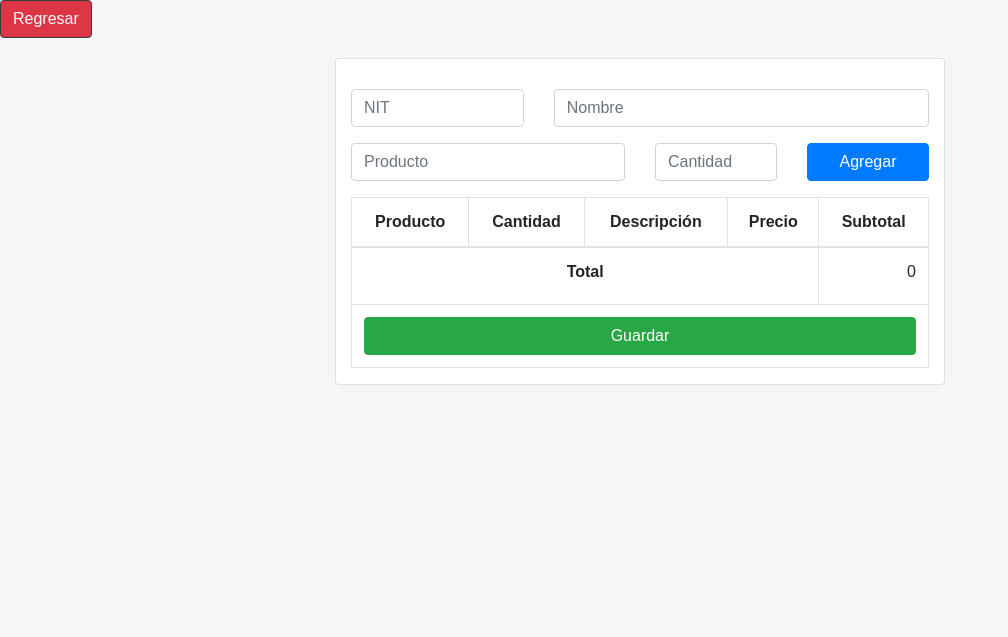
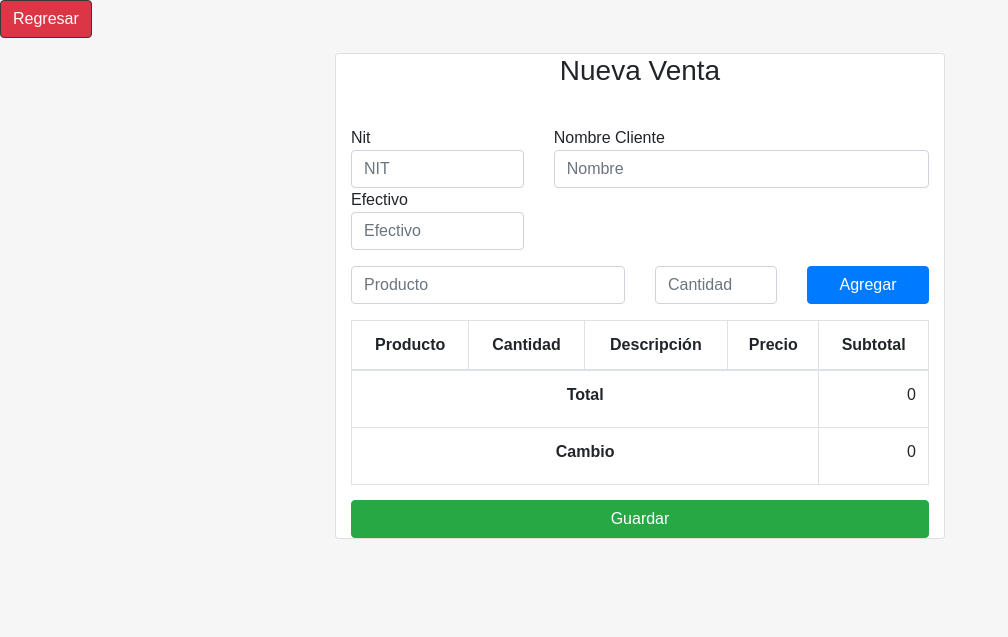
Before and after one commit to MarcosCastillo7/Pventa, a Node server app: page /ventas/factura in a window 1280 px wide. Shown: the part 56-693 px from the top of the page, without its empty margins (0-1008 px from the left). Run offline with Node 20, Linux system fonts and the light colour scheme; the visitor is signed in with stand-in values (Sample User, id 1); tables that the repository leaves empty hold one stand-in row (Sample ...); some libraries are stand-ins or nearby versions.

Commit message:
ventas.js y factura.hbs

```diff
--- a/src/routes/ventas.js
+++ b/src/routes/ventas.js
@@ -10,10 +10,7 @@ router.get('/factura', isLoggedIn, async (req, res) => {
 router.post('/factura', isLoggedIn, async (req, res) => {
     let { cliente, nit, total, detalle } = req.body;
 
-    if(detalle.length===0){
-        req.flash("Datos vacios");
-        res.json("false");
-    }
+    console.log(detalle);
 
     const ventas = {
         user_id: req.user.id,
@@ -26,7 +23,6 @@ router.post('/factura', isLoggedIn, async (req, res) => {
 
     await quitarProducto(detalle, respuesta.insertId);
 
-
     console.log("FINAL :V");
 
     req.flash('success', 'guardado correctamente');
@@ -37,7 +33,7 @@ let quitarProducto = (detalle, idVenta) => {
 
     const promesas = detalle.map((element) => {
         return new Promise(async (resolve) => {
-            let { id: id_producto } = element;
+            let { id_producto } = element;
 
             delete element.id;
             element.venta_id = idVenta;
@@ -69,53 +65,77 @@ router.get('/productos', isLoggedIn, async (req, res) => {
 })
 
 router.get('/', isLoggedIn, async (req, res) => {
-    let mes=await ventasMes(null);
-    res.render('ventas/ListVentas', { 'ventas':mes.ventas,'total': mes.total, 'fecha':mes.date});
-});
+    let mes = await ventasMes(null);
+    res.render('ventas/ListVentas', { 'ventas': mes.ventas, 'total': mes.total, 'fecha': mes.date });
+})
 
-router.post('/',isLoggedIn,async(req,res)=>{
-    let {date}= req.body;
+router.post('/', isLoggedIn, async (req, res) => {
+    let { date } = req.body;
 
-    objeto={
+    objeto = {
         mes: parseInt(date.slice(-2)),
         anio: parseInt(date.slice(0, 4))
     }
-    let mes= await ventasMes(objeto);
-    console.log(mes)
-    res.render('ventas/ListVentas',{'ventas':mes.ventas,'total': mes.total, 'fecha':mes.date})
+    let mes = await ventasMes(objeto);
+
+    res.render('ventas/ListVentas', { 'ventas': mes.ventas, 'total': mes.total, 'fecha': mes.date })
 })
 
-router.get('/:id',isLoggedIn, async(req,res)=>{
-    const detalle= await pool.query('Select * from detalle where venta_id=?',req.params.id);
-    res.render('ventas/detalle',{detalle});
+router.get('/:id', isLoggedIn, async (req, res) => {
+    const detalle = await detalleVenta(req.params.id);
+    res.render('ventas/detalle', { detalle });
 })
 
+let ventasMes = async (date = null) => {
 
-let ventasMes=async(date=null)=>{
-
-    if(date===null){
+    if (date === null) {
         var f = new Date();
         console.log(f)
-        date={
-            mes:f.getMonth()+1,
-            anio:f.getFullYear()
+        date = {
+            mes: f.getMonth() + 1,
+            anio: f.getFullYear()
         }
     }
 
     const ventas = await pool.query(`select * from ventas where MONTH(created_at)=${date.mes} and YEAR(created_at)=${date.anio}  order by created_at desc`);
-    const response= await pool.query(`select sum(total) as total from ventas where MONTH(created_at)= ${date.mes} and YEAR(created_at)= ${date.anio} order by total`);
+    const response = await pool.query(`select sum(total) as total from ventas where MONTH(created_at)= ${date.mes} and YEAR(created_at)= ${date.anio} order by total`);
 
-    if(response[0].total===null){
-        response[0].total=0;
+    if (response[0].total === null) {
+        response[0].total = 0;
     }
 
-    totalMes={
+    totalMes = {
         ventas,
-        total:response[0].total.toFixed(2),
-        date: date.anio+'-'+('0'+date.mes).slice(-2)
+        total: response[0].total.toFixed(2),
+        date: date.anio + '-' + ('0' + date.mes).slice(-2)
     }
 
     return totalMes
 }
 
+let detalleVenta = async (id) => {
+    return await pool.query('Select * from detalle where venta_id=?', id);
+}
+
+
+//EN proceso :V
+/* router.get('/imprimir/listado/:date', async (req, res) => {
+    const date = req.params.date;
+
+    objeto = {
+        mes: parseInt(date.slice(-2)),
+        anio: parseInt(date.slice(0, 4))
+    }
+    let mes = await ventasMes(objeto);
+
+    for (let element of mes.ventas) {
+        element.detalle = await detalleVenta(element.id);
+    }
+
+
+
+    res.render('ventas/imprimirlistado', mes);
+}) */
+
+
 module.exports = router
--- a/src/views/ventas/factura.hbs
+++ b/src/views/ventas/factura.hbs
@@ -1,19 +1,36 @@
 <a href="/profile" class="btn btn-danger border-dark">Regresar</a>
 <div id="message">
 </div>
-<div class="container col-6" style="padding-top: 20px;">
-    <div class="card col">
-        <form style="padding-top:30px;">
+
+<style>
+    #scroll {
+        width: 70%;
+        height: 600px;
+        overflow: scroll;
+    }
+</style>
+
+<div class="container col-6" id="scroll" style="padding-top: 15px;">
+    <div class="card">
+        <h3 align="center">Nueva Venta</h3>
+        <form class="col" style="padding-top:30px;">
             <div class="form-group row">
-                <div class="col">
+                <div class="col"> Nit
                     <input type="text" name="nit" placeholder="NIT" class="form-control">
                 </div>
-                <div class="col-md-8">
+                <div class="col-md-8"> Nombre Cliente
+
                     <input type="text" name="nombre" placeholder="Nombre" class="form-control">
+                </div>
+                <br>
+                <br>
+
+                <div class="col-md-4"> Efectivo
+                    <input type="text" id="text" name="text" placeholder="Efectivo" class="form-control">
                 </div>
             </div>
 
-            <div class="row">
+            <div class="form-group row">
                 <div class="col-md-6">
                     <input type="search" id="buscar" list="productos" placeholder="Producto" class="form-control">
                 </div>
@@ -27,9 +44,9 @@
 
             <datalist id="productos">
             </datalist>
-        </form>
 
-        <table class="table table-bordered mt-3">
+            <div class="table-responsive">
+                <table class="table table-bordered">
                     <thead class="text-center">
                         <tr>
                             <th>Producto</th>
@@ -49,14 +66,25 @@
                             <td class="text-right">
                                 <label id="total">0</label>
                             </td>
+
                         </tr>
                         <tr>
-                    <td colspan="5">
+                            <th class="text-center" colspan="4">Cambio</th>
+                            <td class="text-right">
+                                <label id="efe">0</label>
+                            </td>
+
+                        </tr>
+                        <tr>
+                            {{!-- <td colspan="5">
                                 <input type="button" value="Guardar" id="guardar" class="btn btn-block btn-success">
-                    </td>
+                            </td> --}}
                         </tr>
                     </tfoot>
                 </table>
+                <input type="button" value="Guardar" id="guardar" class="btn btn-block btn-success">
+            </div>
+        </form>
     </div>
 </div>
 
@@ -64,9 +92,10 @@
     var factura;
     var detalle = [];
     var productos = document.getElementById('productos');
-    var seleccionado;
+    var seleccionado = 0;
     var fila;
     var total = 0;
+    var efe = 0;
     var listado = [];
     var cadena = "";
 
@@ -77,21 +106,18 @@
         console.log("valor:", val);
         seleccionado = $('#productos').find(`option[value="${val}"]`).data('name');
         $('#cantidad').attr('max', listado[seleccionado].unidades);
+
     })
-
 
     async function verProductos() {
         let res = await fetch('/ventas/productos');
         listado = await res.json();
-
         listado.forEach((item, i) => {
-            cadena += `<option data-name="${i}"  value="${item.title}" />`;
+            cadena += `<option data-name="${i}"  value="${item.title}" class="sel" />`;
         })
-
         //Agrega todos los productos para que los puedan ver desde el cuadro de busqueda
         productos.innerHTML = cadena;
     }
-
     function message(cadena) {
         let mensaje = `<div class="row">
                         <div class="col-md-4 mx-auto">
@@ -105,45 +131,112 @@
                     </div>`;
         return mensaje;
     }
+    var a = parseFloat($("input[name='text']").val());
+    var x = 0;
+    var text = document.getElementById('text');
+    text.addEventListener('keyup', (event) => {
+        //    console.log(event);
+        var inputText = event.path[0].value;
+        document.querySelector.innerHTML = inputText;
+        console.log(inputText);
+        x = parseFloat(inputText);
+        console.log(x);
+        efe = parseFloat($('#efe').text());
+        if (total === 0) {
+            efe = parseFloat(x);
+            efe = x;
+        }
+        efe = parseFloat(x - total);
 
+        if (x < total && x > 0) {
+            console.log(x);
+            efe = x;
+            $(document).ready(() => {
+                $('#efe').text("Ingrese más efectivo");
+            });
+
+        }
+        else if (isNaN(x)) {
+            efe = 0;
+            $('#efe').text('0');
+            efe = parseFloat($('#efe').text());
+        }
+        if (x == 0) {
+            efe = 0;
+            $('#efe').text('0');
+            efe = parseFloat($('#efe').text());
+        }
+        $('#efe').text(efe.toFixed(2));
+        return x;
+    });
     $('#agregar').click((e) => {
         e.preventDefault();
-
         if (seleccionado === undefined) {
             limpiarCampos();
             $('#message').append(message('Seleccione producto'));
             return;
         }
+        let cantidad = $('#cantidad').val();
 
-        let cantidad = $('#cantidad').val();
         if (cantidad > listado[seleccionado].unidades) {
             limpiarCampos();
-            $('#message').append(message('Excedió el limite de unidades'));
+            $('#message').append(message('Excedió el limite de unidades de ese producto'));
             return;
         }
+        else if (cantidad === '0') {
+            limpiarCampos();
+            $('#message').append(message('ingrese al menos una unidad'));
+            return;
+        }
+        console.log(typeof cantidad);
         let subtotal = cantidad * listado[seleccionado].precio_venta;
+        listado[seleccionado].unidades -= cantidad;
 
         total = parseFloat($('#total').text());
-        console.log('Total inicial:', total);
         total = parseFloat(total + subtotal);
-        console.log('Subtotal: ',subtotal);
-        console.log('Total final:', total);
+        $('#total').text(total.toFixed(2));
+        efe = parseFloat($('#efe').text());
+        if (total === 0) {
+            efe = parseFloat(x);
+            efe = x;
+        }
 
+        efe = parseFloat(x - total);
 
-        $('#total').text(total.toFixed(2));
+        if (x < total && x > 0) {
+            console.log(x);
+            efe = x;
+            $(document).ready(() => {
+                $('#efe').text("Ingrese más efectivo");
+            });
+
+        }
+        else if (isNaN(x)) {
+            efe = 0;
+            $('#efe').text('0');
+            efe = parseFloat($('#efe').text());
+        }
+        if (x == 0) {
+            efe = 0;
+            $('#efe').text('0');
+            efe = parseFloat($('#efe').text());
+        }
+
+        console.log(total, 'agregar');
+        $('#efe').text(efe.toFixed(2));
+        console.log(x);
 
         let registro = {
-            "id": listado[seleccionado].id,
+            "id_producto":listado[seleccionado].id,
             "title": listado[seleccionado].title,
             "cantidad": cantidad,
             "description": listado[seleccionado].description,
             "precio": listado[seleccionado].precio_venta,
-            "subtotal": subtotal
+            "subtotal": subtotal,
         }
 
         detalle.push(registro);
         limpiarCampos();
-
         $('#registros').append(`
         <tr>
             <td>${registro.title}</td>
@@ -151,8 +244,70 @@
             <td>${registro.description}</td>
             <td class="text-right">${registro.precio}</td>
             <td class="text-right">${registro.subtotal}</td>
-            <td class="btn btn-danger btn-block" id="eliminar">x</td>
+            <td class="btn btn-danger" id="eliminar">x</td>
         </tr>`);
+    })
+
+    function limpiarCampos() {
+        $('#cantidad').val('');
+        $('#buscar').val('');
+        seleccionado = undefined;
+    }
+    $(document).on('click', '#eliminar', function (e) {
+        e.preventDefault();
+
+        console.log("detalle vector", JSON.stringify(detalle));
+
+        console.log(total);
+        fila = $(this).closest('tr').index();
+        $(this).closest('tr').remove();
+        total = parseFloat(total.toFixed(2));
+        console.log(total);
+        total -= detalle[fila].subtotal;
+        detalle[fila].cantidad = parseFloat(detalle[fila].cantidad);
+
+        let indiceListado = listado.findIndex( element=>  element.title == detalle[fila].title);
+        console.log("indice del Vector Listado: ",indiceListado);
+
+        console.log("Unidades no actualizadas: ",listado[indiceListado].unidades);
+
+        //Agrego la cantidad de unidades que se van a eliminar.
+        listado[indiceListado].unidades += detalle[fila].cantidad;
+
+        console.log(typeof detalle[fila].cantidad, 'cantidad');
+
+        console.log("Nombre del producto que vamos actualizar: ",listado[indiceListado].title);
+        console.log("Unidades actualizadas: ", listado[indiceListado].unidades);
+
+        console.log(total);
+
+        if (total < 0) {
+            total = 0;
+        }
+        if (x < total && x > 0) {
+            $(document).ready(() => {
+                $('#efe').text("Ingrese más efectivo");
+            });
+            efe = x;
+        }
+        else if (total === 0 || x === 0) {
+            efe = x;
+            if (isNaN(x)) {
+                x = 0;
+                efe = x;
+            }
+        }
+        else if (x >= total) {
+            efe = parseFloat(x - total);
+        }
+        else {
+            efe += detalle[fila].subtotal;
+        }
+
+        detalle.splice(fila, 1);
+        $('#total').text(total.toFixed(2));
+        console.log(total, 'eliminar');
+        $('#efe').text(efe.toFixed(2));
     })
 
     $('#guardar').click(async function () {
@@ -167,10 +322,8 @@
             total,
             detalle
         }
-
         $('#registros').text('');
         $('#total').text('0');
-
         await fetch(url, {
             method: 'POST',
             headers: {
@@ -179,28 +332,6 @@
             redirect: 'follow',
             body: JSON.stringify(factura)
         });
-
         window.location.assign('/ventas/factura');
     })
-
-    function limpiarCampos() {
-        $('#cantidad').val('');
-        $('#buscar').val('');
-        seleccionado = undefined;
-    }
-
-    $(document).on('click', '#eliminar', function (e) {
-        e.preventDefault();
-
-        fila = $(this).closest('tr').index();
-        $(this).closest('tr').remove();
-
-        total= parseFloat(total.toFixed(2));
-
-        total -= detalle[fila].subtotal;
-
-        detalle.splice(fila, 1);
-        $('#total').text(total.toFixed(2));
-    })
-
 </script>
```
Lines whose indentation alone changed are shown as unchanged.
